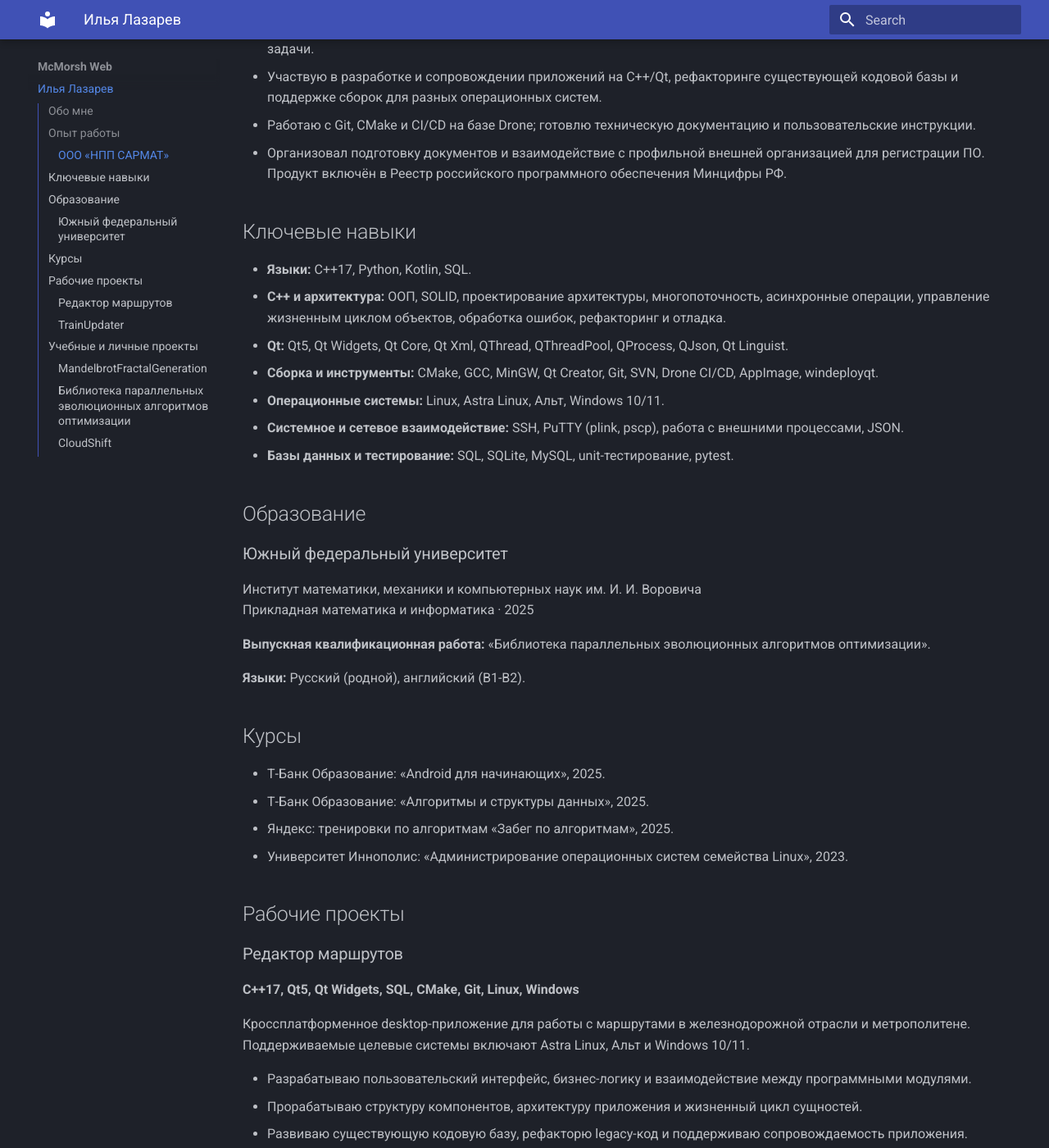
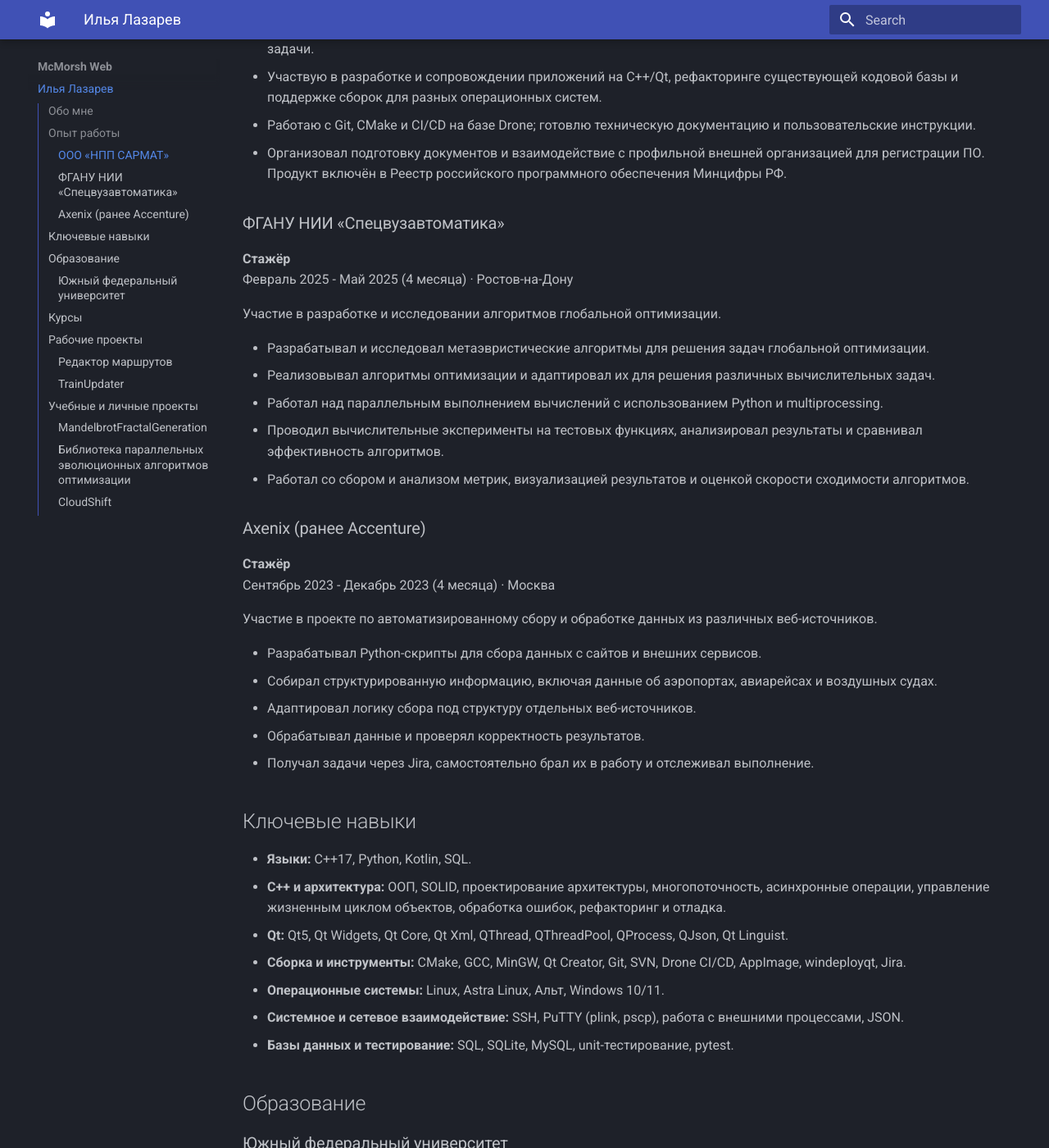
Before and after one commit to McMorsh/own-site, an MkDocs documentation site: the page built from docs/index.md, in a window 1280 px wide and 1400 px high, scrolled down 1178 px. Shown: the whole window at 82% size. Built offline with MkDocs 1.6.1 and Material for MkDocs 9.7.7, drawn with Linux system fonts in a browser that asks for light colours; some of the changed text lies outside the part shown.

Commit message:
Update index.md

```diff
--- a/docs/index.md
+++ b/docs/index.md
@@ -34,12 +34,38 @@
 - Работаю с Git, CMake и CI/CD на базе Drone; готовлю техническую документацию и пользовательские инструкции.
 - Организовал подготовку документов и взаимодействие с профильной внешней организацией для регистрации ПО. Продукт включён в Реестр российского программного обеспечения Минцифры РФ.
 
+### ФГАНУ НИИ «Спецвузавтоматика»
+
+**Стажёр**
+Февраль 2025 - Май 2025 (4 месяца) · Ростов-на-Дону
+
+Участие в разработке и исследовании алгоритмов глобальной оптимизации.
+
+- Разрабатывал и исследовал метаэвристические алгоритмы для решения задач глобальной оптимизации.
+- Реализовывал алгоритмы оптимизации и адаптировал их для решения различных вычислительных задач.
+- Работал над параллельным выполнением вычислений с использованием Python и multiprocessing.
+- Проводил вычислительные эксперименты на тестовых функциях, анализировал результаты и сравнивал эффективность алгоритмов.
+- Работал со сбором и анализом метрик, визуализацией результатов и оценкой скорости сходимости алгоритмов.
+
+### Axenix (ранее Accenture)
+
+**Стажёр**
+Сентябрь 2023 - Декабрь 2023 (4 месяца) · Москва
+
+Участие в проекте по автоматизированному сбору и обработке данных из различных веб-источников.
+
+- Разрабатывал Python-скрипты для сбора данных с сайтов и внешних сервисов.
+- Собирал структурированную информацию, включая данные об аэропортах, авиарейсах и воздушных судах.
+- Адаптировал логику сбора под структуру отдельных веб-источников.
+- Обрабатывал данные и проверял корректность результатов.
+- Получал задачи через Jira, самостоятельно брал их в работу и отслеживал выполнение.
+
 ## Ключевые навыки
 
 - **Языки:** C++17, Python, Kotlin, SQL.
 - **C++ и архитектура:** ООП, SOLID, проектирование архитектуры, многопоточность, асинхронные операции, управление жизненным циклом объектов, обработка ошибок, рефакторинг и отладка.
 - **Qt:** Qt5, Qt Widgets, Qt Core, Qt Xml, QThread, QThreadPool, QProcess, QJson, Qt Linguist.
-- **Сборка и инструменты:** CMake, GCC, MinGW, Qt Creator, Git, SVN, Drone CI/CD, AppImage, windeployqt.
+- **Сборка и инструменты:** CMake, GCC, MinGW, Qt Creator, Git, SVN, Drone CI/CD, AppImage, windeployqt, Jira.
 - **Операционные системы:** Linux, Astra Linux, Альт, Windows 10/11.
 - **Системное и сетевое взаимодействие:** SSH, PuTTY (plink, pscp), работа с внешними процессами, JSON.
 - **Базы данных и тестирование:** SQL, SQLite, MySQL, unit-тестирование, pytest.
```
Also changed, not shown: other parts of docs/index.md (+1 -1 lines).
